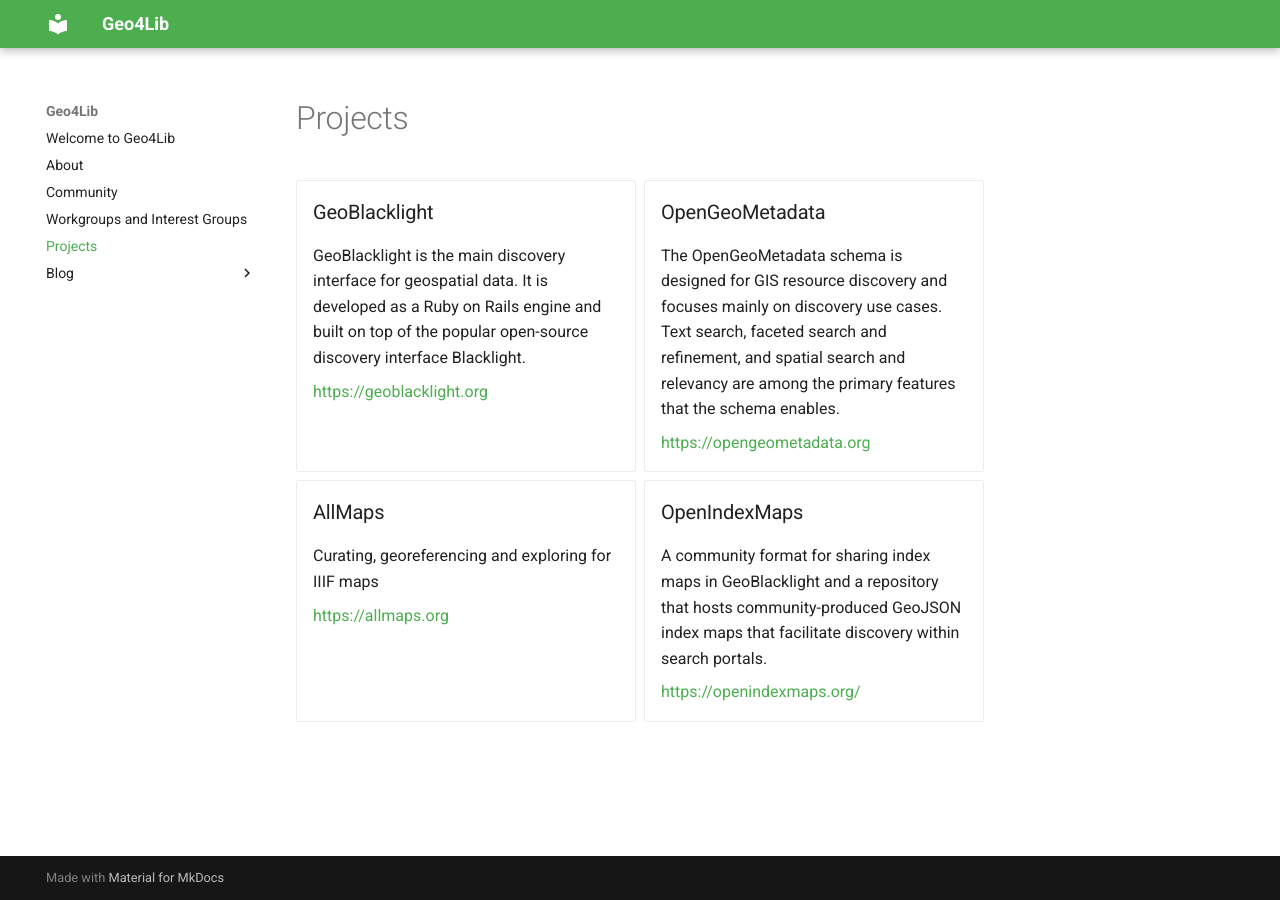
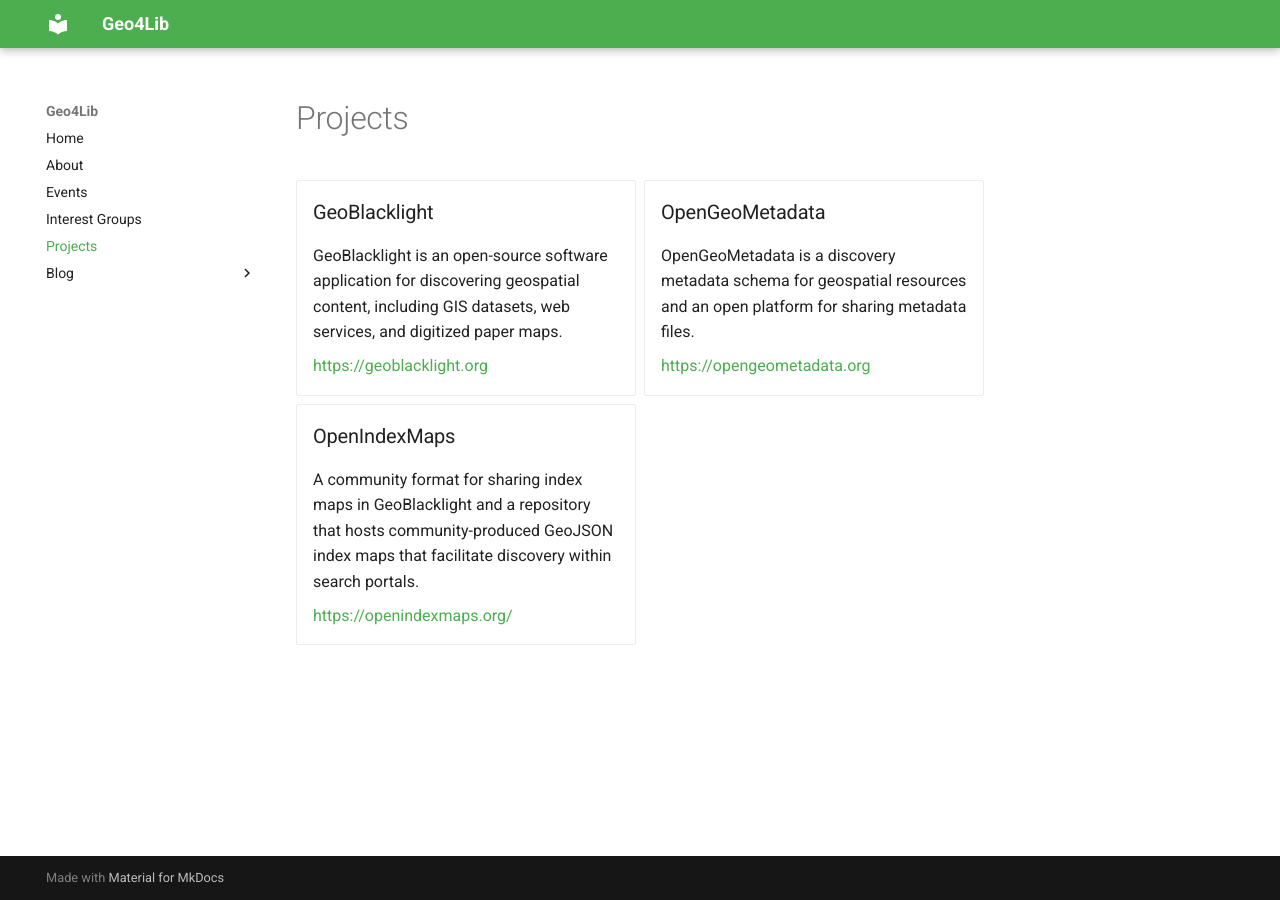
Before and after one commit to geo4lib/geo4lib.github.io, an MkDocs documentation site: the page built from docs/projects.md, in a window 1280 px wide. Built offline with MkDocs 1.6.1 and Material for MkDocs 9.7.7, drawn with Linux system fonts in a browser that asks for light colours.

Commit message:
placeholders

```diff
--- a/docs/groups.md
+++ b/docs/groups.md
@@ -1 +1 @@
-# Workgroups and Interest Groups
+# Interest Groups
--- a/docs/index.md
+++ b/docs/index.md
@@ -1 +1,3 @@
-# Welcome to Geo4Lib
+# Home
+
+Welcome.
--- a/docs/projects.md
+++ b/docs/projects.md
@@ -4,23 +4,16 @@
 
 - ### GeoBlacklight
 
-	GeoBlacklight is the main discovery interface for geospatial data. It is developed as a Ruby on Rails engine and built on top of the popular open-source discovery interface Blacklight.
+	GeoBlacklight is an open-source software application for discovering geospatial content, including GIS datasets, web services, and digitized paper maps.
 
 	https://geoblacklight.org
 
 
 - ### OpenGeoMetadata
 
-	The OpenGeoMetadata schema is designed for GIS resource discovery and focuses mainly on discovery use cases. Text search, faceted search and refinement, and spatial search and relevancy are among the primary features that the schema enables.
+	OpenGeoMetadata is a discovery metadata schema for geospatial resources and an open platform for sharing metadata files.
 
 	https://opengeometadata.org
-
-
-- ### AllMaps
-
-    Curating, georeferencing and exploring for IIIF maps
-
-	https://allmaps.org
 
 
 - ### OpenIndexMaps
```
Also changed, not shown: docs/community.md (deleted, +0 -8 lines), docs/events.md (added, +3 -0 lines).
